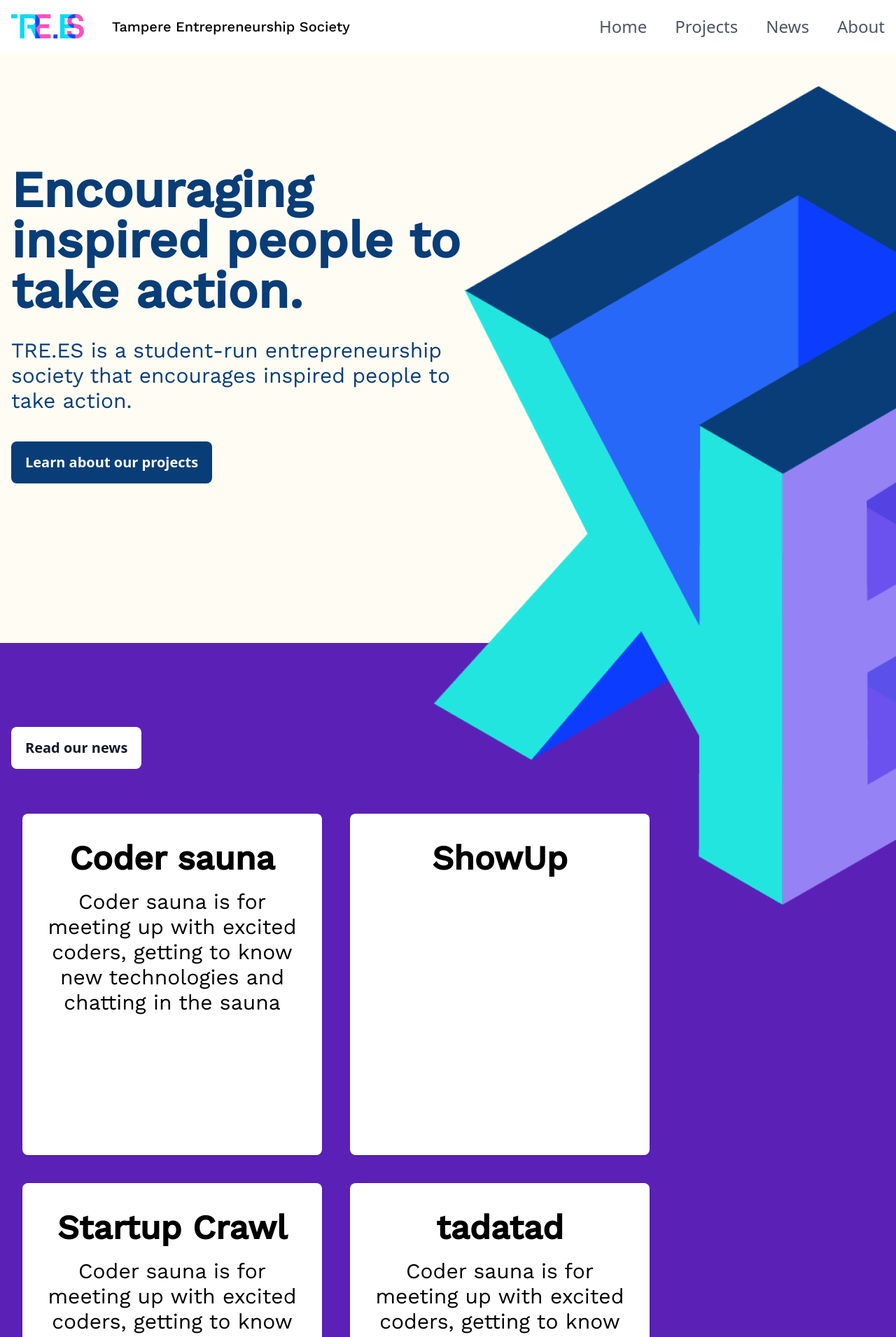
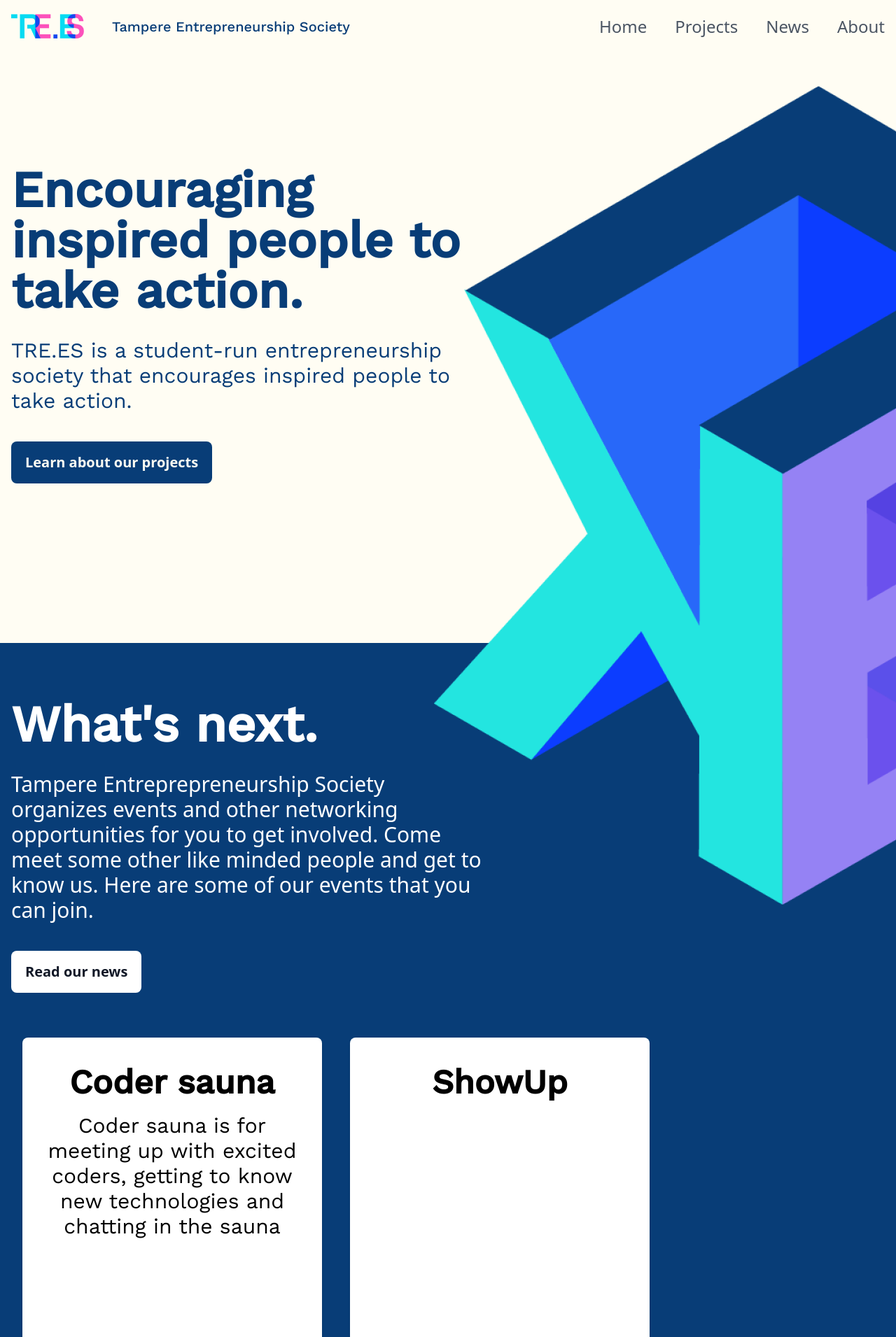
Before and after one commit to TampereES/website-2022, a Next.js app: page / in a window 1280 px wide. Shown: the top 1911 px of the page at 70% size. Built offline with nearby package versions, Linux system fonts and the light colour scheme; what @tailwindcss/typography would draw is missing.

Commit message:
WIP colors and styles for home page

```diff
--- a/src/assets/css/tailwind.css
+++ b/src/assets/css/tailwind.css
@@ -81,3 +81,23 @@
   color: #083d77;
   text-align: left;
 }
+
+#navbar {
+  background-color: #fffdf3;
+}
+
+#navbar-text {
+  color: #083d77;
+}
+
+#navbar-links {
+  color: #083d77;
+}
+
+#navbar-links:hover {
+  font-weight: bold;
+}
+
+#home-event-section {
+  background-color: #083d77;
+}
--- a/src/components/Navbar.jsx
+++ b/src/components/Navbar.jsx
@@ -17,12 +17,12 @@
   { title: "Home", href: "/", icon: HomeIcon },
   { title: "Projects", href: "/projects", icon: CollectionIcon },
   { title: "News", href: "/news", icon: NewspaperIcon },
-  { title: "About", href: "/about", icon: AnnotationIcon },
+  { title: "About", href: "/about", icon: AnnotationIcon }
 ]
 
 const Navbar = () => {
   return (
-    <Popover className="relative bg-white z-40">
+    <Popover className="relative bg-white z-40" id="navbar">
       <div className="section flex justify-between items-center py-5 lg:justify-start lg:space-x-10">
         <div>
           <Link href="/">
@@ -42,13 +42,19 @@
             <MenuIcon className="h-6 w-6" aria-hidden="true" />
           </Popover.Button>
         </div>
-        <div className="hidden lg:flex-1 lg:flex lg:items-center lg:justify-between">
+        <div
+          className="hidden lg:flex-1 lg:flex lg:items-center lg:justify-between"
+          id="navbar-text"
+        >
           <div className="flex">
             <p className="text-xl font-medium">
               Tampere Entrepreneurship Society
             </p>
           </div>
-          <nav className="flex items-center lg:ml-12 space-x-10">
+          <nav
+            className="flex items-center lg:ml-12 space-x-10"
+            id="navbar-links"
+          >
             {links.map((link) => (
               <NavLink href={link.href} key={link.href}>
                 {link.title}
--- a/src/content/pages/index.md
+++ b/src/content/pages/index.md
@@ -3,8 +3,8 @@
 header__description:
   TRE.ES is a student-run entrepreneurship society that encourages
   inspired people to take action.
-events_title: What's next.
-events_description: |-
+events__title: What's next.
+events__description: |-
   Tampere Entreprepreneurship Society organizes events and other networking opportunities for you to get involved. Come meet some other like minded people and get to know us.
 
   Here are some of our events that you can join.
--- a/src/pages/index.js
+++ b/src/pages/index.js
@@ -35,8 +35,10 @@
           </div>
         </div>
       </div>
-
-      <div className="bg-purple-800 pt-14 pt-20 pb-28 pb-36">
+      <div
+        className="bg-purple-800 pt-14 pt-20 pb-28 pb-36"
+        id="home-event-section"
+      >
         <div className="section">
           <div className="max-w-2xl text-white">
             <h2 className="h1 mb-8">{content.events__title}</h2>
@@ -53,16 +55,20 @@
             </Link>
           </div>
           <div className="section">
-
             <div className="relative">
               <div className="max-w-4xl">
                 <div className="grid grid-cols-1 md:grid-cols-2 gap-10 text-center mt-12 md:mt-16">
                   {news.news.map((entry, index) => {
-                    return <div key={index} className="bg-white rounded-lg shadow px-5 py-10">
-                      <h3 className="h3 mb-5">{entry.title}</h3>
-                      <p className="lead">{entry.description}</p>
-                      <div className="py-20" />
-                    </div>
+                    return (
+                      <div
+                        key={index}
+                        className="bg-white rounded-lg shadow px-5 py-10"
+                      >
+                        <h3 className="h3 mb-5">{entry.title}</h3>
+                        <p className="lead">{entry.description}</p>
+                        <div className="py-20" />
+                      </div>
+                    )
                   })}
                 </div>
               </div>
```
